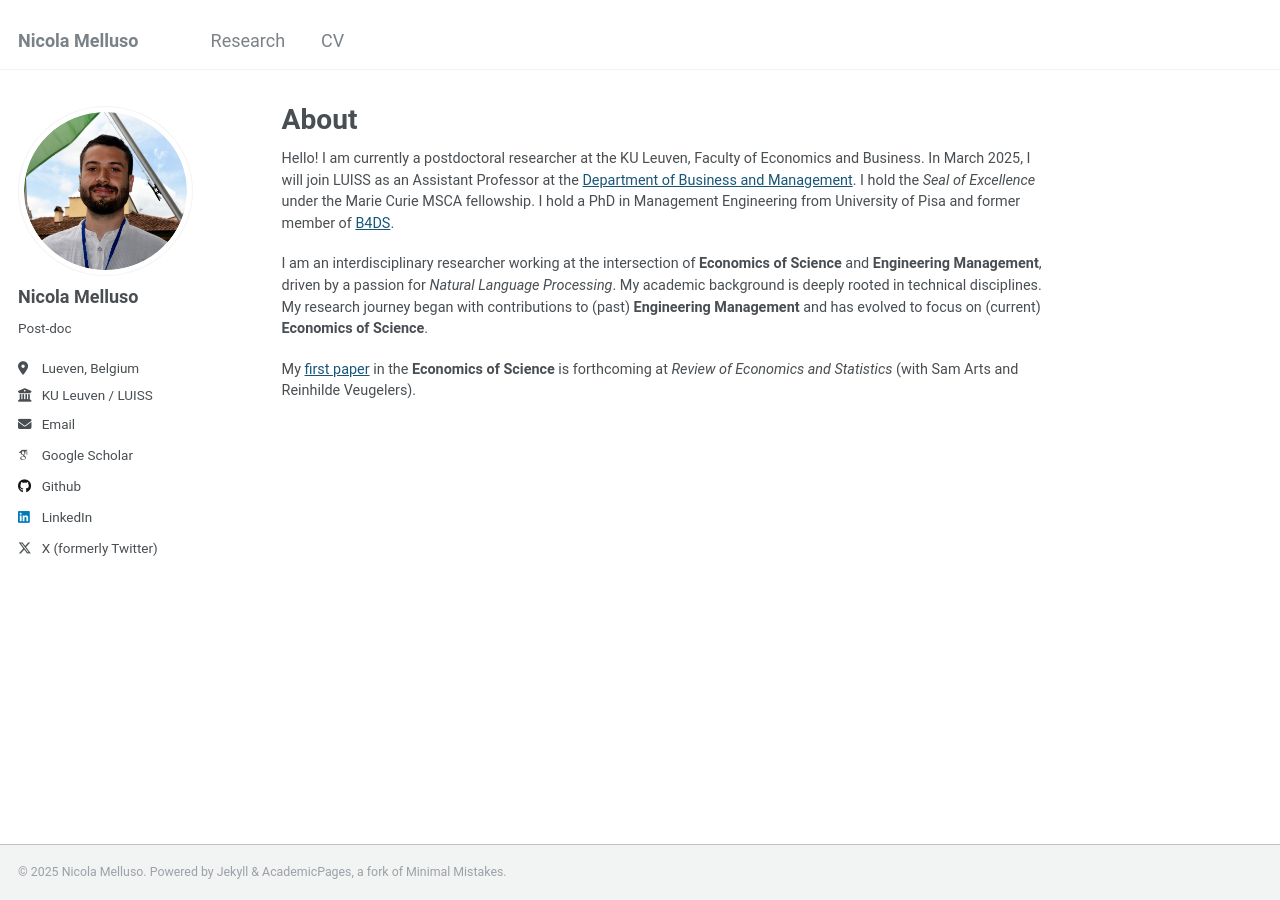
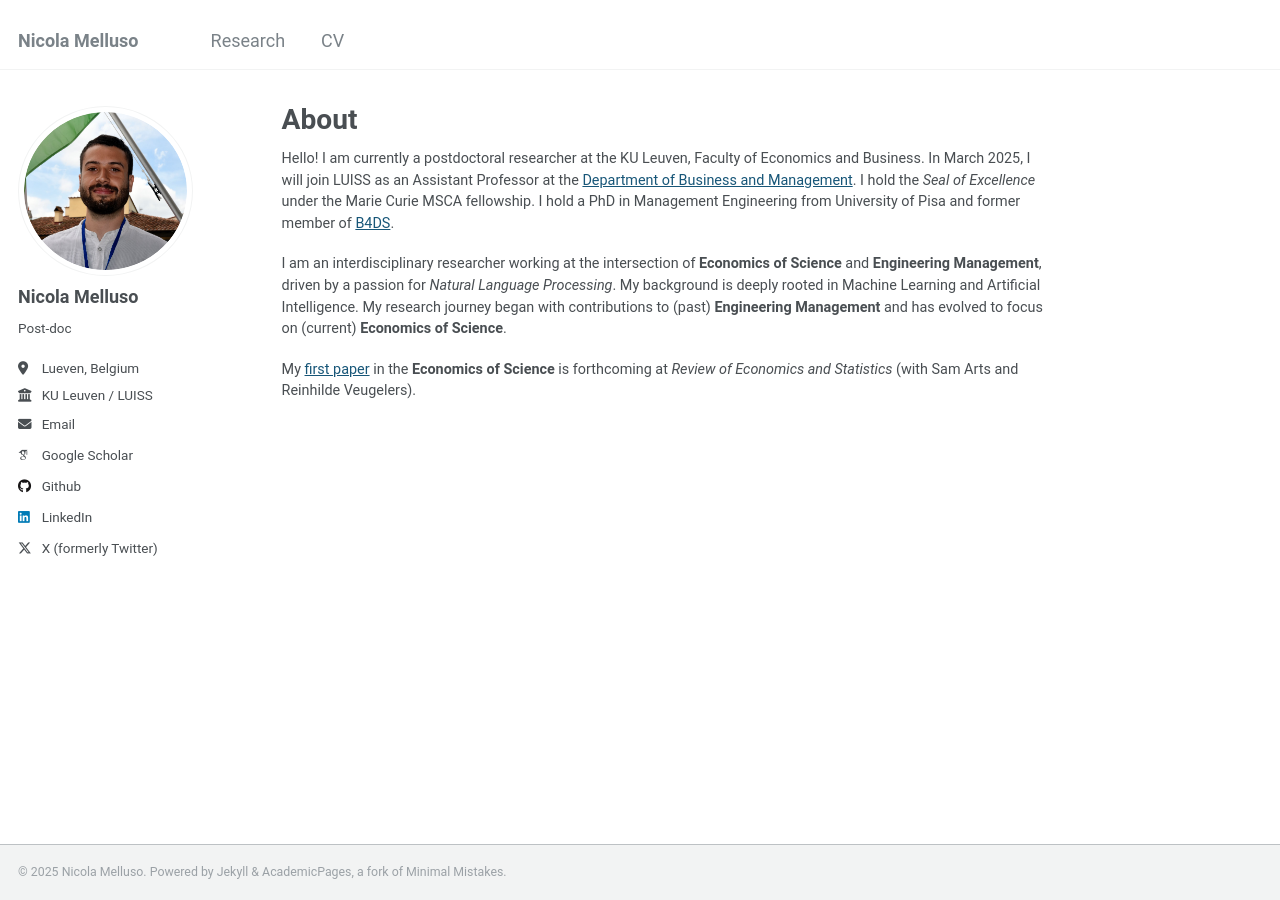
Before and after one commit to nicolamelluso/nicolamelluso.github.io, a Jekyll site: the page built from _pages/about.md, in a window 1280 px wide. Built offline with Jekyll 4.4.1, drawn with Linux system fonts in a browser that asks for light colours; some web fonts are replaced.

Commit message:
Update about.md

```diff
--- a/_pages/about.md
+++ b/_pages/about.md
@@ -9,6 +9,6 @@ redirect_from:
 
 Hello! I am currently a postdoctoral researcher at the KU Leuven, Faculty of Economics and Business. In March 2025, I will join LUISS as an Assistant Professor at the [Department of Business and Management](https://impresaemanagement.luiss.it/). I hold the _Seal of Excellence_ under the Marie Curie MSCA fellowship. I hold a PhD in Management Engineering from University of Pisa and former member of [B4DS](http://b4ds.unipi.it/).
 
-I am an interdisciplinary researcher working at the intersection of **Economics of Science** and **Engineering Management**, driven by a passion for _Natural Language Processing_. My academic background is deeply rooted in technical disciplines. My research journey began with contributions to (past) **Engineering Management** and has evolved to focus on (current) **Economics of Science**.
+I am an interdisciplinary researcher working at the intersection of **Economics of Science** and **Engineering Management**, driven by a passion for _Natural Language Processing_. My background is deeply rooted in Machine Learning and Artificial Intelligence. My research journey began with contributions to (past) **Engineering Management** and has evolved to focus on (current) **Economics of Science**.
 
 My [first paper](https://arxiv.org/abs/2309.16437) in the **Economics of Science** is forthcoming at _Review of Economics and Statistics_ (with Sam Arts and Reinhilde Veugelers).
```
